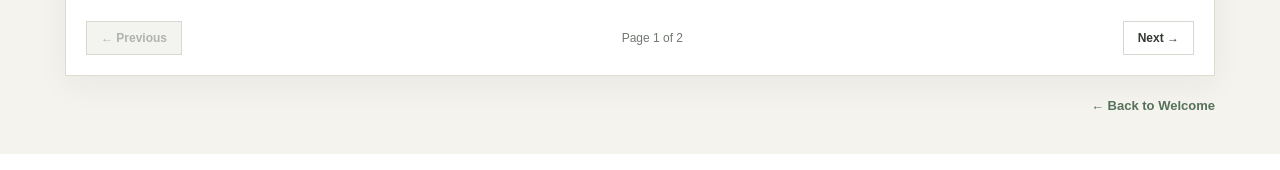
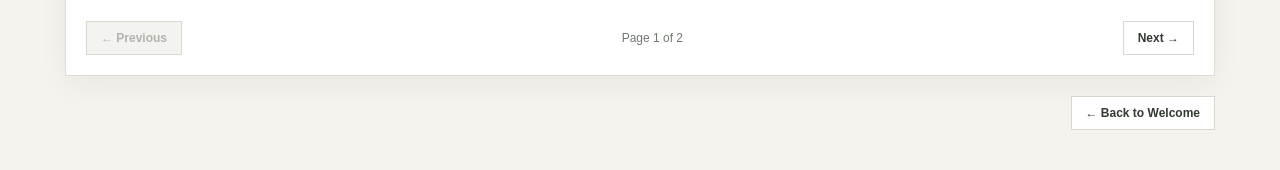
Before and after one commit to Meiyonice/quiz3_django, a Django app: page /home/ in a window 1280 px wide. Shown: the part 783-953 px from the top of the page. Run offline with Django 5.2, Linux system fonts and the light colour scheme; data comes from the database, SQL or seed files in the repository.

Commit message:
Update home.html

```diff
--- a/main/templates/main/home.html
+++ b/main/templates/main/home.html
@@ -195,14 +195,19 @@
         }
 
         .back-button {
-            color: #55715a;
+            display: inline-block;
+            padding: 9px 14px;
+            border: 1px solid #d8d7d0;
+            background: white;
+            color: #333a32;
             text-decoration: none;
-            font-size: 13px;
+            font-size: 12px;
             font-weight: bold;
+            transition: 0.15s ease;
         }
 
         .back-button:hover {
-            text-decoration: underline;
+            background: #eef1ec;
         }
 
         @media (max-width: 700px) {
```
